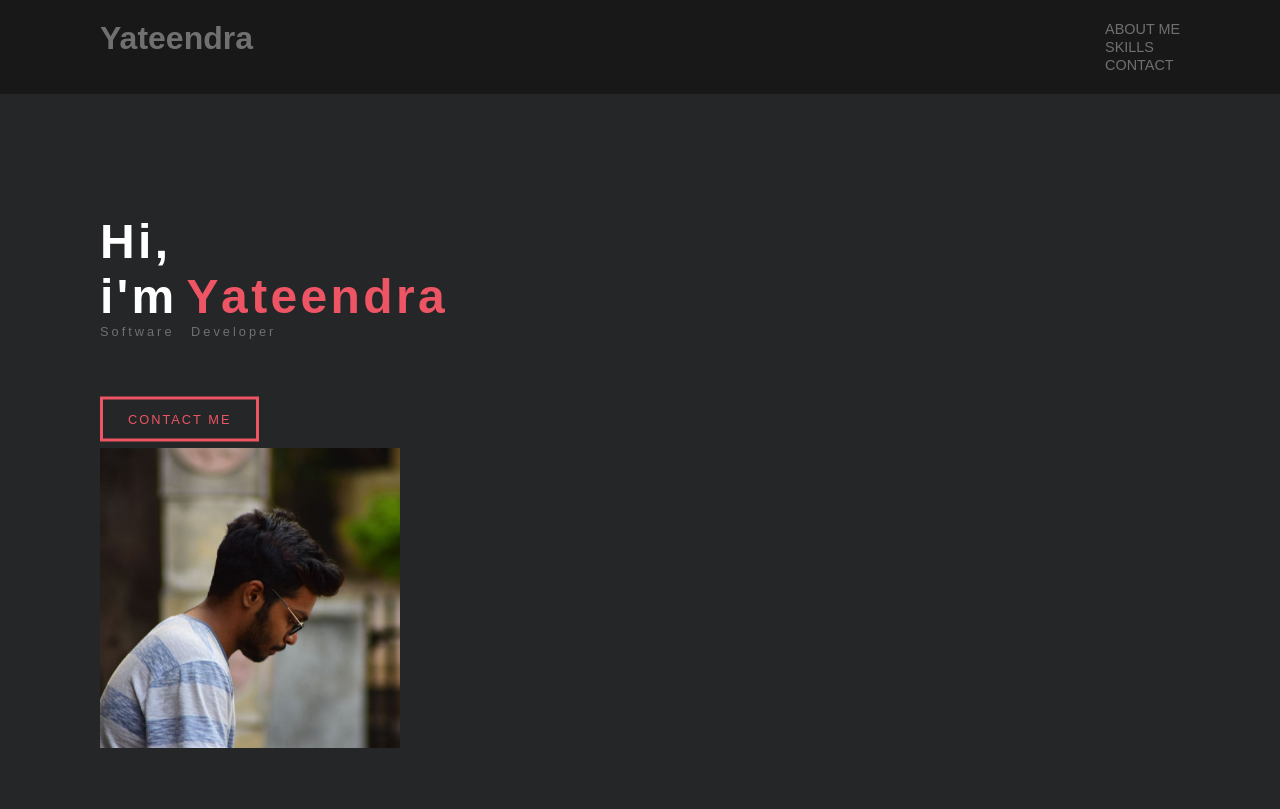
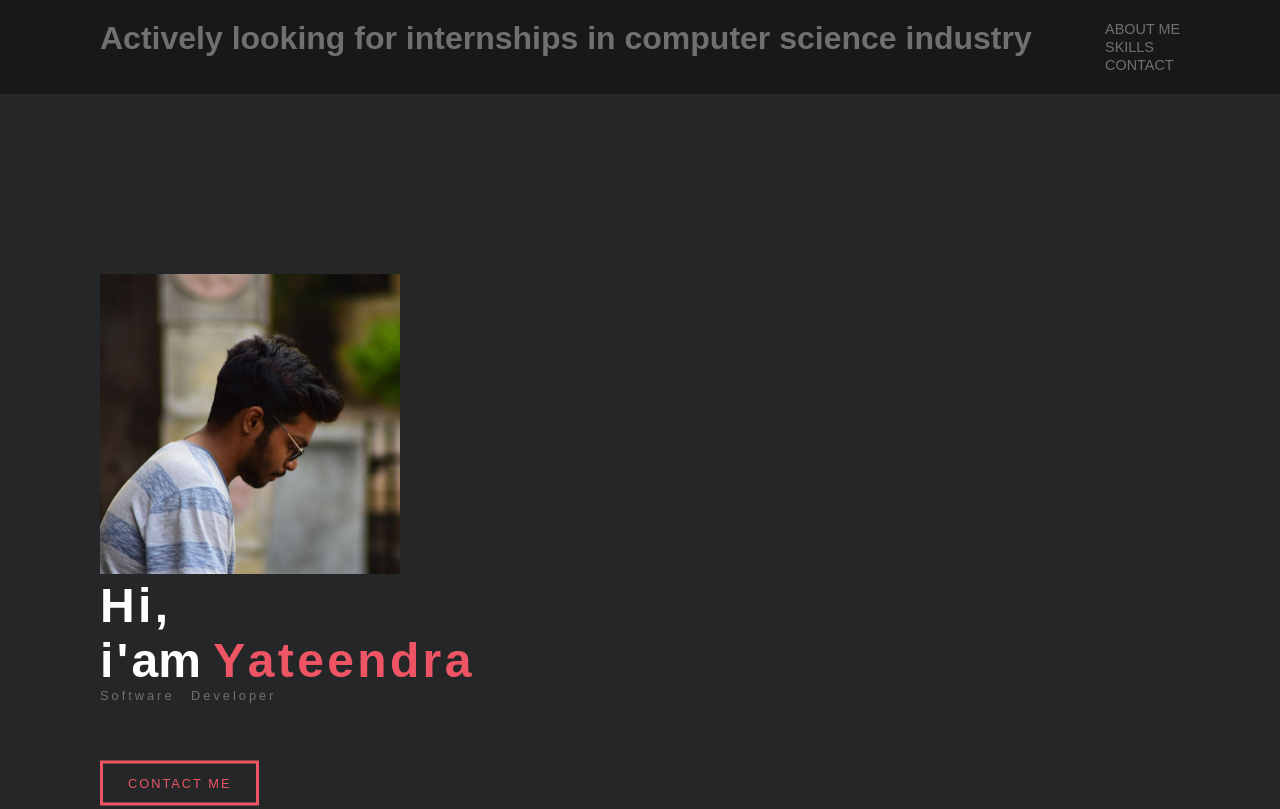
Before and after one commit to yateen123/first_portfolio, a plain HTML site: page index.html in a window 1280 px wide. Shown: the top 809 px of the page. Drawn offline with Linux system fonts and the light colour scheme.

Commit message:
made  changes

```diff
--- a/css/style.css
+++ b/css/style.css
@@ -109,31 +109,36 @@ span.m-left {
     overflow: hidden;
     transition: .5s;
     display: inline-block;
+    text-align: center;
 }
 
     .text a:hover {
         color: #fff;
+        text-align: center;
     }
 
     .text a::before {
         content: '';
         background-color: #ED5565;
-        position: absolute;
+        position: relative;
         left: 0;
         top: 0;
         width: 100%;
         height: 0%;
         z-index: -1;
         transition: .5s;
+        text-align: center;
     }
 
     .text a:hover::before {
         height: 100%;
+        text-align: center;
     }
 
 .profile-image img {
     width: 300px;
     margin-top: 60px;
+    position: relative;
 }
 
 .about {
--- a/index.html
+++ b/index.html
@@ -12,7 +12,7 @@
       <div class="container navbar">
           <header>
               <div class="lgo">
-                  <h1>Yateendra</h1>
+                  <h1>Actively looking for internships in computer science industry</h1>
               </div>
               <nav>
                   <ul>
@@ -25,6 +25,9 @@
       </div>
       <div class="container main-info-section">
           <div class="text">
+              <div class="profile-image">
+                  <img src="img/profile-image.jpg" alt="">
+              </div>
               <h1>
                   <span>H</span>
                   <span class="m-left">i</span>
@@ -32,7 +35,7 @@
                   <br>
                   <span>i</span>
                   <span class="m-left">'</span>
-                  <span class="m-left">m</span>
+                  <span class="m-left">am</span>
                   <span class="name">Y</span>
                   <span class="m-left name">a</span>
                   <span class="m-left name">t</span>
@@ -47,9 +50,7 @@
               <p>Software Developer</p>
               <a href="#contact">contact me</a>
           </div>
-          <div class="profile-image">
-              <img src="img/profile-image.jpg" alt="">
-          </div>
+
       </div>
 
       <div class="container about" id="about">
```
